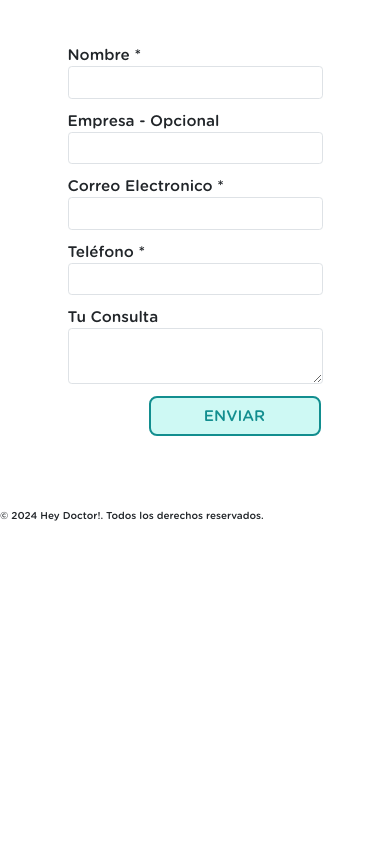
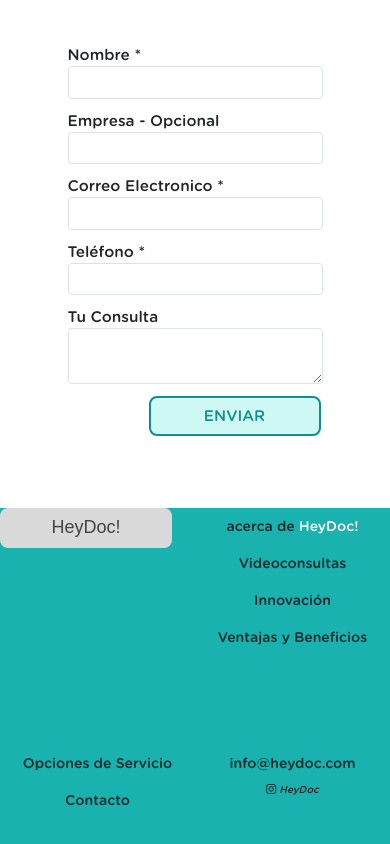
Before and after one commit to No-Country-simulation/S17-02-ft-Java-React, a React app in the folder frontend/: page / in a window 390 px wide. Shown: the part 4638-5482 px from the top of the page. Before the commit the page ends 5161 px from the top, so only its background shows below. Built offline with nearby package versions, Linux system fonts and the light colour scheme; the HTML template or start-up script is replaced by a standard one; a web font is replaced by a local one.

Commit message:
footer responsive, falta agregar a donde se dirigen los enlaces

```diff
--- a/frontend/src/components/footer/index.tsx
+++ b/frontend/src/components/footer/index.tsx
@@ -1,7 +1,26 @@
+import { Link } from "react-router-dom";
+
 export const Footer = () => {
   return (
     <footer className="footer">
-      <p>© 2024 Hey Doctor!. Todos los derechos reservados.</p>
+      <div>
+      <a to ="/" className="badge">HeyDoc!
+        </a>
+      </div>
+      <div className="footer-col d-flex flex-column">
+        <a href=""> acerca de <span>HeyDoc!</span></a>
+        <a href=""> Videoconsultas</a>
+        <a href=""> Innovación</a>
+        <a href=""> Ventajas y Beneficios</a>
+      </div>
+      <div className="footer-col d-flex flex-column">
+        <a href="">Opciones de Servicio</a>
+        <a href="">Contacto</a>
+      </div>
+      <div className="footer-col d-flex flex-column">
+        <a href="mailto:info@heydoc.com">info@heydoc.com</a>
+        <i className="bi bi-instagram"> HeyDoc</i>
+      </div>
     </footer>
   );
 };
--- a/frontend/src/scss/components/_footer.scss
+++ b/frontend/src/scss/components/_footer.scss
@@ -0,0 +1,32 @@
+.footer{
+display: grid;
+text-align: center;
+font-size: 500;
+grid-template-columns: repeat(2,1fr);
+background-color: $primaryColor-active;
+height: 40rem;
+&{a{
+    text-decoration: none;
+}}
+}
+@media (min-width: 992px){
+    .footer{
+        grid-template-columns: repeat(4,1fr);
+        text-align: left;
+        height: 24.5rem;
+        padding: 6.4rem 14.4rem;
+}}
+
+.footer-col{
+   &{a{
+    font-size: 1.4rem;
+    padding: .8rem;
+    color: $primaryColor-ultra-dark;
+    text-decoration: none;
+   }}
+   &{
+    span{
+        color:#FFF
+    }
+   }
+}
```
